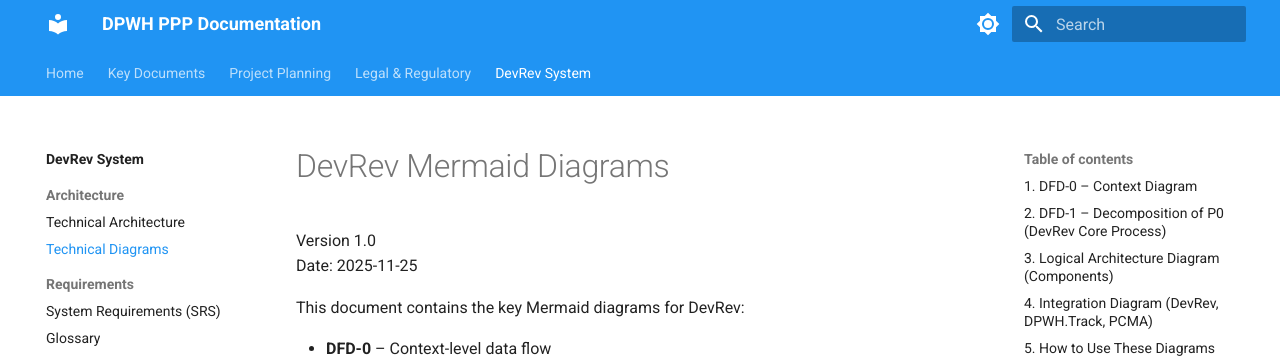
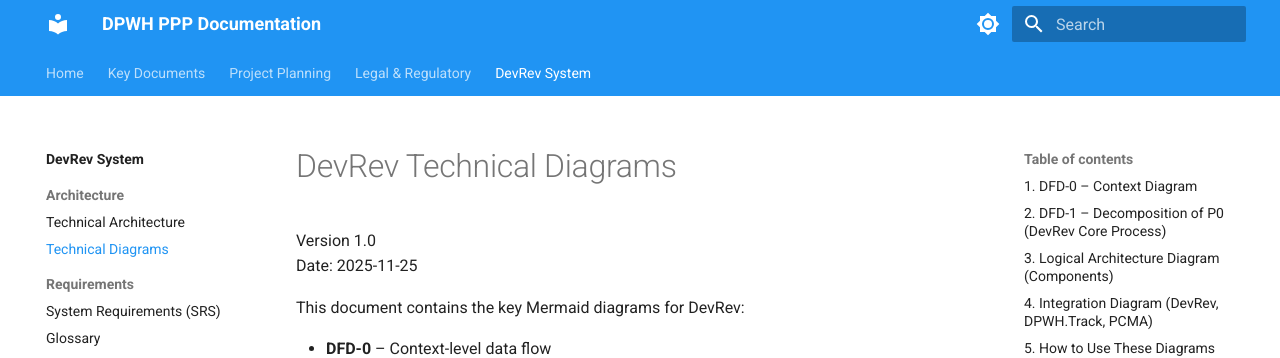
Before and after one commit to 3neti/dpwh_ppp-docs, an MkDocs documentation site: the page built from docs/devrev/architecture/DevRev_Technical_Diagrams.md, in a window 1280 px wide and 900 px high. Shown: the top 358 px of the window. Built offline with MkDocs 1.6.1 and Material for MkDocs 9.7.7, drawn with Linux system fonts in a browser that asks for light colours.

Commit message:
From DevRev Mermaid Diagrams to DevRev Technical Diagrams

```diff
--- a/docs/devrev/architecture/DevRev_Technical_Diagrams.md
+++ b/docs/devrev/architecture/DevRev_Technical_Diagrams.md
@@ -1,4 +1,4 @@
-# DevRev Mermaid Diagrams
+# DevRev Technical Diagrams
 Version 1.0
 Date: 2025-11-25
 
```
